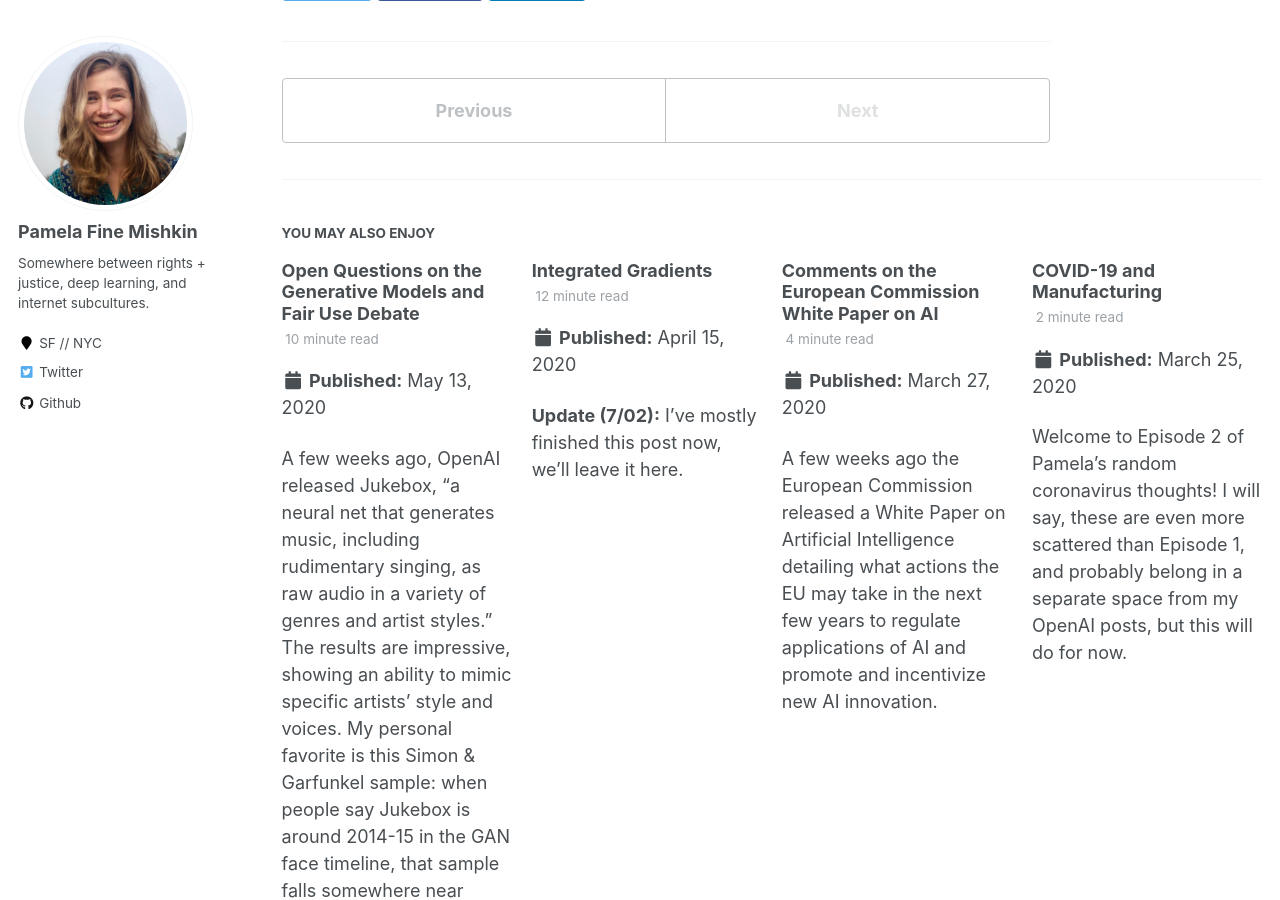
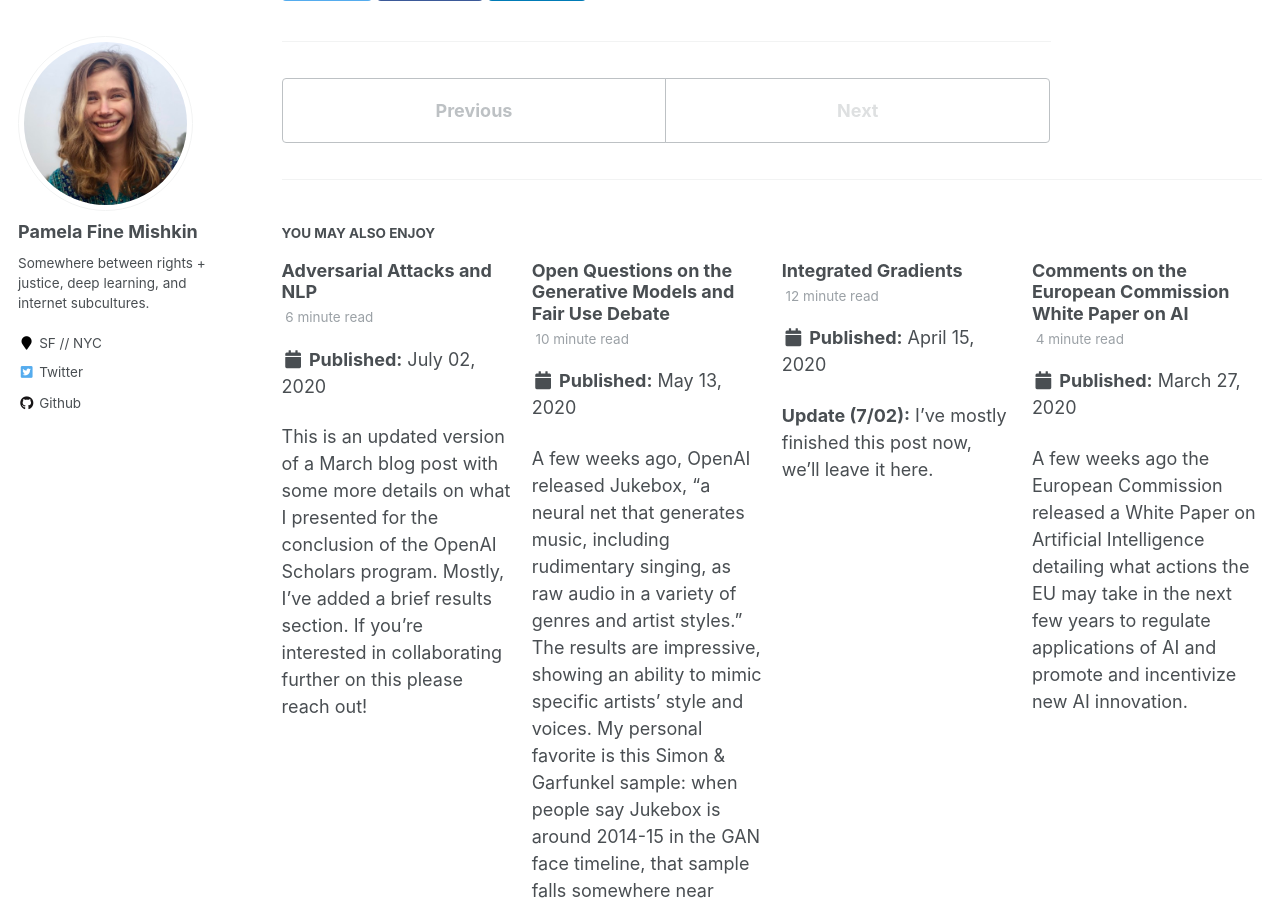
Before and after one commit to manlikemishap/manlikemishap.github.io, a Jekyll site: the page built from _posts/2199-01-01-future-post.md, in a window 1280 px wide and 900 px high, scrolled down 527 px. Built offline with Jekyll 4.4.1, drawn with Linux system fonts in a browser that asks for light colours.

Commit message:
correct date

```diff
--- a/_posts/2020-07-02-adversarial-attacks-and-NLP.md
+++ b/_posts/2020-07-02-adversarial-attacks-and-NLP.md
@@ -1,6 +1,6 @@
 ---
 title: 'Adversarial Attacks and NLP'
-date: 2020-03-20
+date: 2020-07-02
 permalink: /posts/2020/03/universal-adversarial-triggers/
 tags:
   - openai
```
